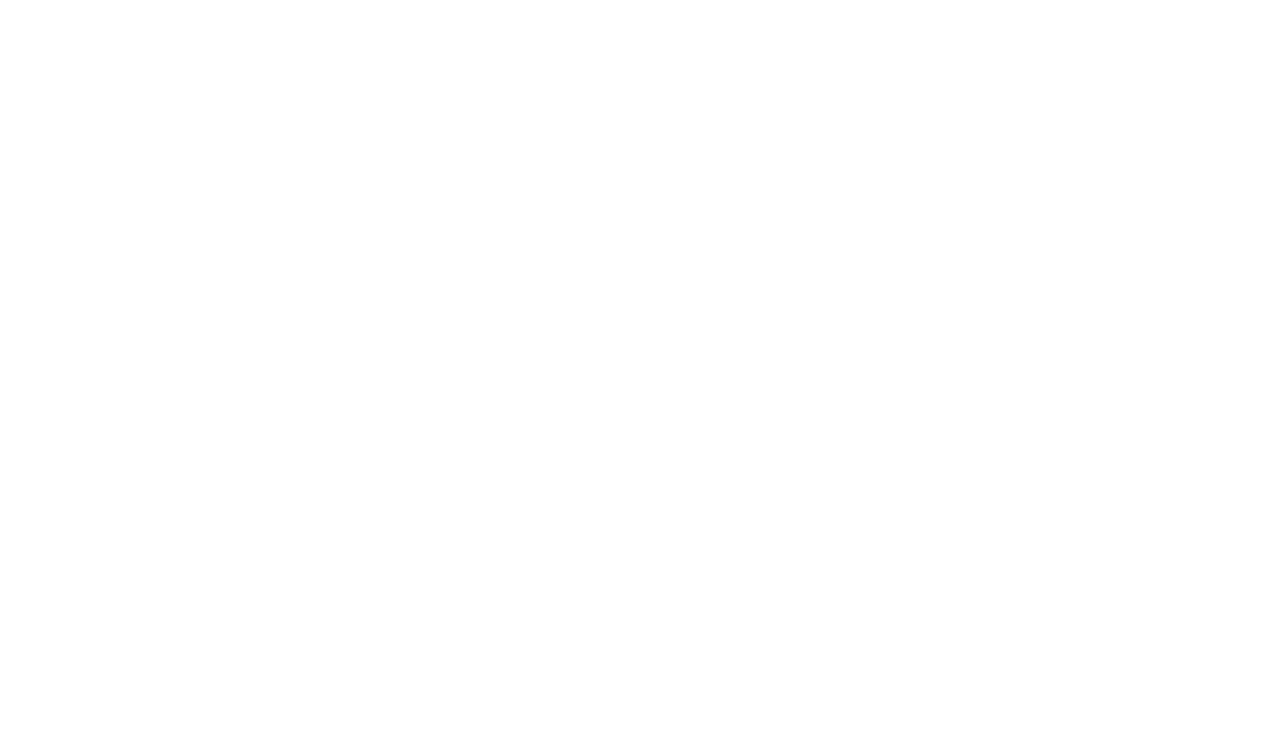
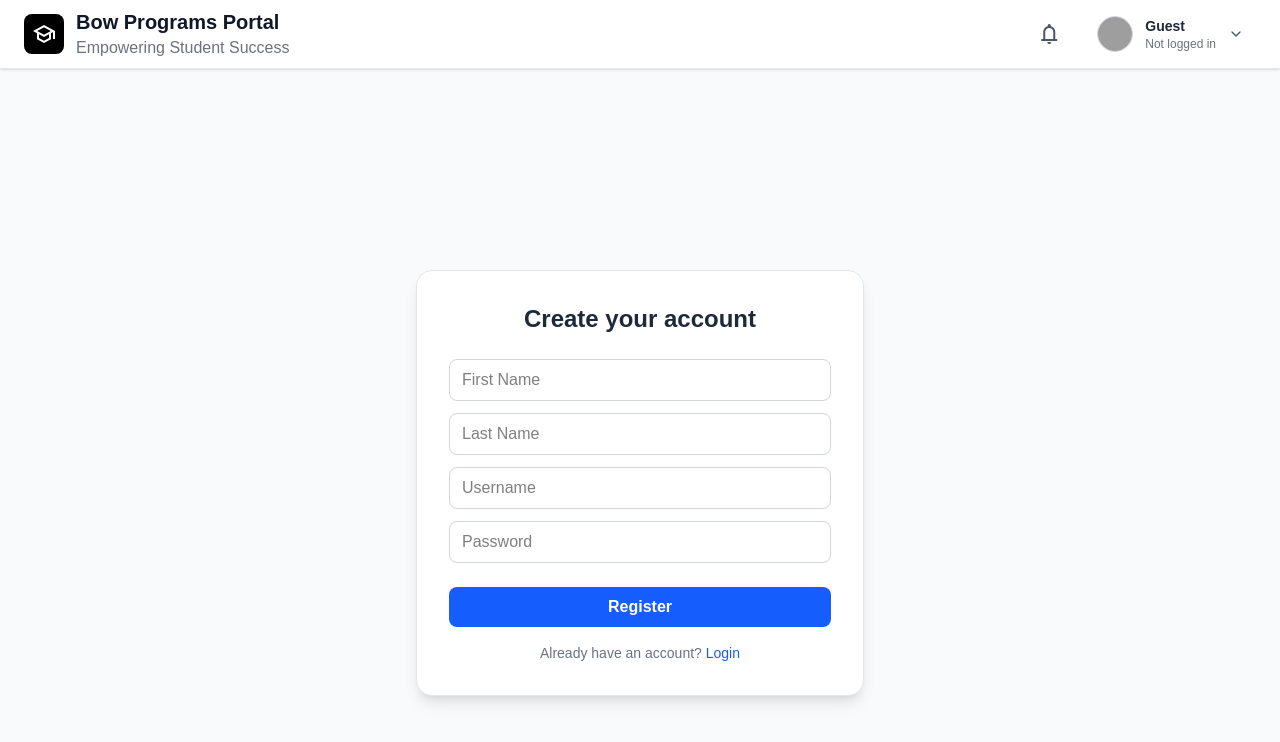
Before and after one commit to Lorenzo-Ronzani/web_programming_project, a React (Vite) app: page /register in a window 1280 px wide. Before the commit this address had no page. Shown: the top 742 px of the page. Built offline with nearby package versions, Linux system fonts and the light colour scheme; grey boxes are pictures that could not be loaded; a web font is replaced by a local one.

Commit message:
Register User implemented (mock just to shoe the form)

```diff
--- a/src/App.jsx
+++ b/src/App.jsx
@@ -8,6 +8,7 @@
 import DashboardUser from "./pages/DashboardUser";
 import MainContent from "./pages/MainContent";
 import LoginPage from "./pages/LoginPage";
+import RegisterPage from "./pages/RegisterPage";
 import { AuthProvider } from "./context/AuthContext";
 
 function App() {
@@ -25,6 +26,7 @@
           <Route path="/terms" element={<Terms />} />
           <Route path="/content" element={<MainContent />} />
           <Route path="/login" element={<LoginPage />} />
+          <Route path="/register" element={<RegisterPage />} />
         </Routes>
       </Router>
     </AuthProvider>
--- a/src/pages/LoginPage.jsx
+++ b/src/pages/LoginPage.jsx
@@ -77,10 +77,14 @@
 
           <p className="text-sm text-gray-500 text-center mt-4">
             Don’t have an account?{" "}
-            <span className="text-blue-600 hover:underline cursor-pointer">
+            <span
+              className="text-blue-600 hover:underline cursor-pointer"
+              onClick={() => navigate("/register")} // Navigate to Register page
+            >
               Register
             </span>
           </p>
+
         </form>
       </div>
     </div>
--- /dev/null
+++ b/src/pages/RegisterPage.jsx
@@ -0,0 +1,145 @@
+import React, { useState, useEffect } from "react";
+import { useNavigate } from "react-router-dom";
+import usersData from "../data/users.json";
+import TopBar from "../components/topbar/TopBar";
+
+/*
+  RegisterPage
+  ----------------------------
+  - Allows new user registration.
+  - Updates localStorage (simulating write to users.json).
+  - Prevents duplicate usernames.
+  - Redirects to login after successful registration.
+*/
+
+const RegisterPage = () => {
+  const navigate = useNavigate();
+  const [users, setUsers] = useState([]);
+  const [newUser, setNewUser] = useState({
+    username: "",
+    password: "",
+    firstName: "",
+    lastName: "",
+    photo: "/images/default-avatar.png", // default image
+  });
+  const [error, setError] = useState("");
+  const [success, setSuccess] = useState("");
+
+  // Load initial users (from JSON or localStorage)
+  useEffect(() => {
+    const storedUsers = JSON.parse(localStorage.getItem("users"));
+    if (storedUsers) {
+      setUsers(storedUsers);
+    } else {
+      setUsers(usersData);
+    }
+  }, []);
+
+  const handleChange = (e) => {
+    setNewUser({ ...newUser, [e.target.name]: e.target.value });
+  };
+
+  const handleSubmit = (e) => {
+    e.preventDefault();
+
+    // Validate fields
+    if (!newUser.username || !newUser.password || !newUser.firstName || !newUser.lastName) {
+      setError("All fields are required.");
+      setSuccess("");
+      return;
+    }
+
+    // Check for existing username
+    const existingUser = users.find((u) => u.username === newUser.username);
+    if (existingUser) {
+      setError("This username already exists. Please choose another one.");
+      setSuccess("");
+      return;
+    }
+
+    // Add new user
+    const updatedUsers = [...users, newUser];
+    localStorage.setItem("users", JSON.stringify(updatedUsers));
+    setUsers(updatedUsers);
+
+    setError("");
+    setSuccess("Registration successful! Redirecting to login...");
+    setTimeout(() => navigate("/login"), 2000);
+  };
+
+  return (
+    <div className="min-h-screen flex flex-col bg-gray-50">
+      {/* ✅ TopBar at top */}
+      <TopBar />
+
+      <div className="flex flex-1 items-center justify-center px-4 pt-24">
+        <form
+          onSubmit={handleSubmit}
+          className="bg-white shadow-lg rounded-2xl p-8 w-full max-w-md border border-gray-200"
+        >
+          <h1 className="text-2xl font-bold text-center mb-6 text-gray-800">
+            Create your account
+          </h1>
+
+          {error && <div className="text-red-600 text-sm mb-4 text-center">{error}</div>}
+          {success && <div className="text-green-600 text-sm mb-4 text-center">{success}</div>}
+
+          <input
+            type="text"
+            name="firstName"
+            placeholder="First Name"
+            value={newUser.firstName}
+            onChange={handleChange}
+            className="w-full border border-gray-300 rounded-lg px-3 py-2 mb-3 focus:ring-2 focus:ring-blue-500 outline-none"
+          />
+
+          <input
+            type="text"
+            name="lastName"
+            placeholder="Last Name"
+            value={newUser.lastName}
+            onChange={handleChange}
+            className="w-full border border-gray-300 rounded-lg px-3 py-2 mb-3 focus:ring-2 focus:ring-blue-500 outline-none"
+          />
+
+          <input
+            type="text"
+            name="username"
+            placeholder="Username"
+            value={newUser.username}
+            onChange={handleChange}
+            className="w-full border border-gray-300 rounded-lg px-3 py-2 mb-3 focus:ring-2 focus:ring-blue-500 outline-none"
+          />
+
+          <input
+            type="password"
+            name="password"
+            placeholder="Password"
+            value={newUser.password}
+            onChange={handleChange}
+            className="w-full border border-gray-300 rounded-lg px-3 py-2 mb-6 focus:ring-2 focus:ring-blue-500 outline-none"
+          />
+
+          <button
+            type="submit"
+            className="w-full bg-blue-600 text-white font-semibold py-2 rounded-lg hover:bg-blue-700 transition"
+          >
+            Register
+          </button>
+
+          <p className="text-sm text-gray-500 text-center mt-4">
+            Already have an account?{" "}
+            <span
+              className="text-blue-600 hover:underline cursor-pointer"
+              onClick={() => navigate("/login")}
+            >
+              Login
+            </span>
+          </p>
+        </form>
+      </div>
+    </div>
+  );
+};
+
+export default RegisterPage;
```
